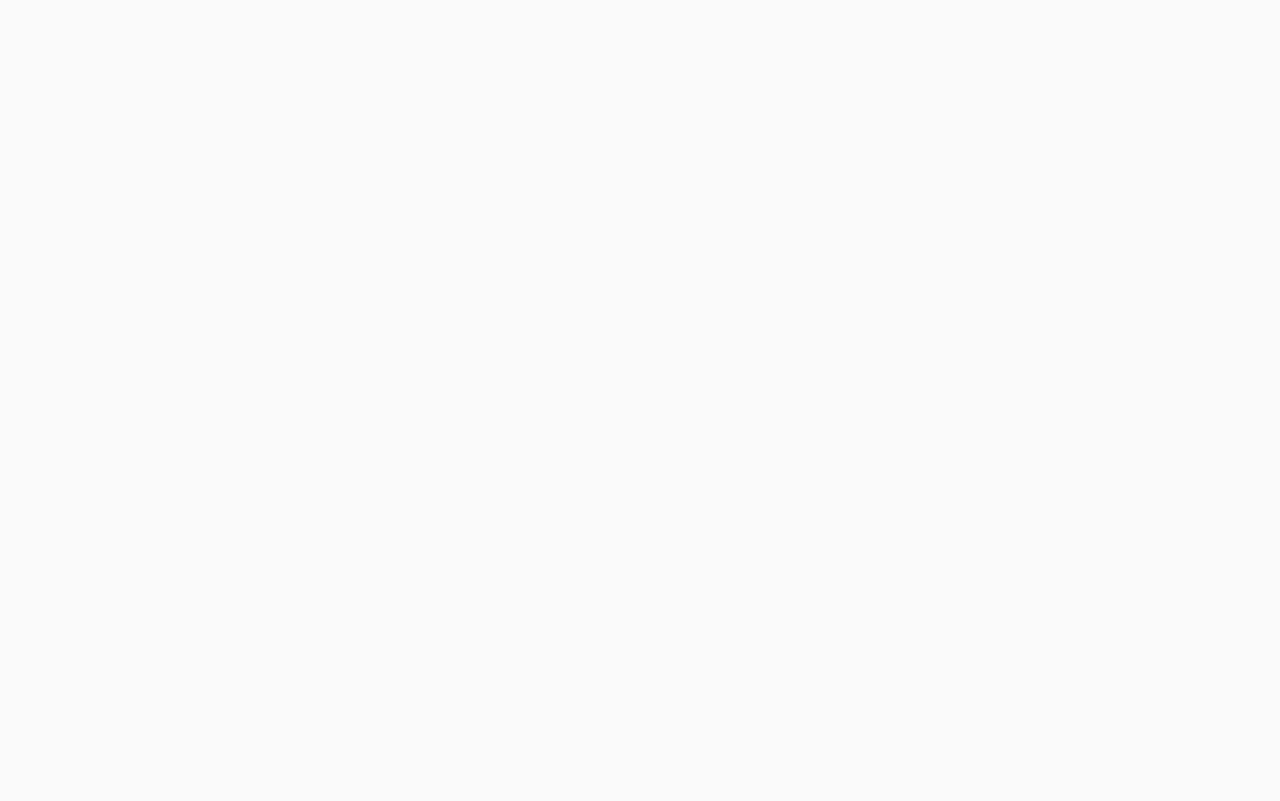
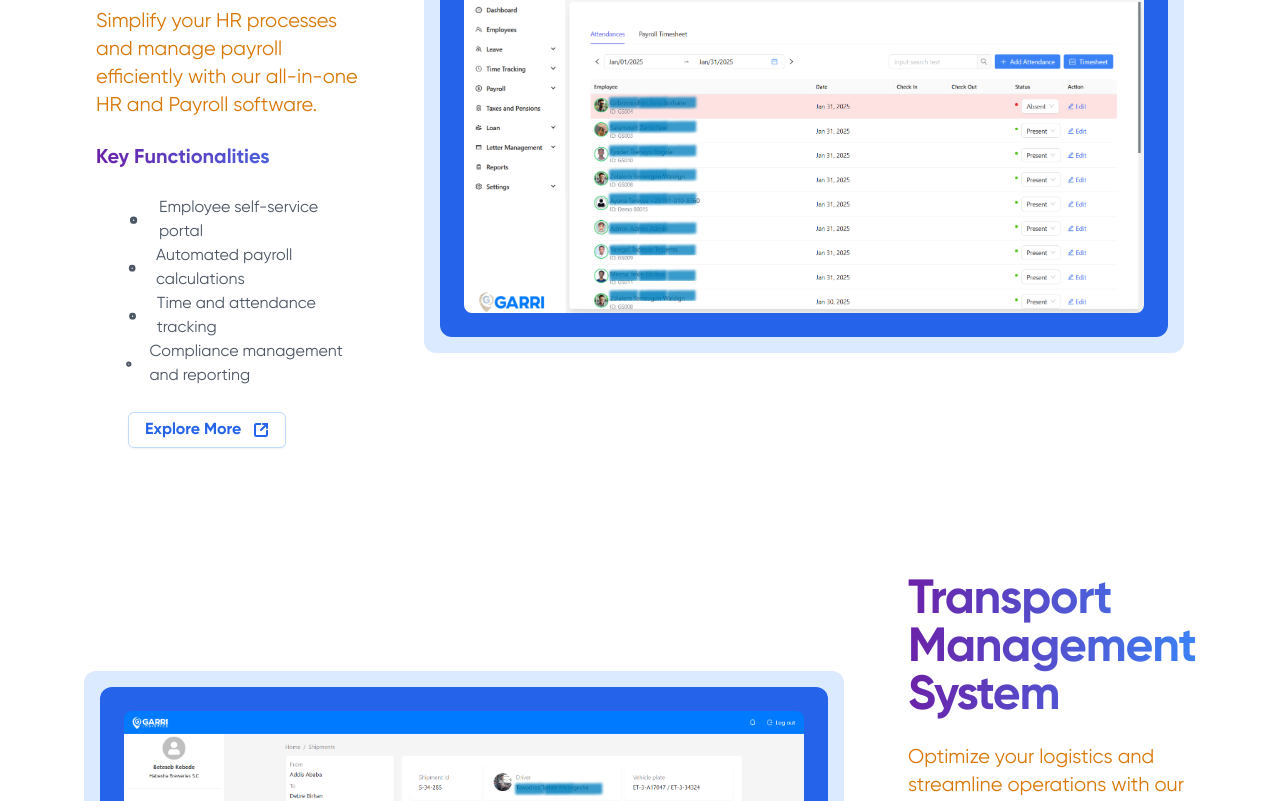
Before and after one commit to EyadertsGarri/garri-software-website, a React (Vite) app: page / in a window 1280 px wide. Shown: the part 1652-2453 px from the top of the page. Built offline with nearby package versions, Linux system fonts and the light colour scheme.

Commit message:
import diferent sections in the app file

```diff
--- a/src/App.tsx
+++ b/src/App.tsx
@@ -1,7 +1,12 @@
 import './App.css'
 import { Hero } from "@/sections/hero/Hero"
 import { NavBar } from './sections/navbar/Navbar'
-import { About } from './sections/about/about'
+import { About } from './sections/about/About'
+import { Products } from './sections/products/Product'
+import { Team } from './sections/team/Team'
+import { Testimonials } from './sections/testimonial/Testimonials'
+import { Contact } from './sections/contact/Contact'
+import { Footer } from './sections/footer/Footer'
 
 function App() {
 
@@ -13,11 +18,25 @@ function App() {
       {/* About section content */}
       <About/>
     </section>
-    <section id="solutions" className="min-h-screen bg-gray-50">
-      {/* Solutions section content */}
+    <section id="products" className="min-h-screen bg-white">
+      {/* Products section content */}
+      <Products/>
     </section>
-    <section id="resources" className="min-h-screen bg-gray-50">
+    <section id="teams" className="min-h-screen bg-white">
+      {/* Teams section content */}
+      <Team/>
+    </section>
+    <section id="testimonials" className=" bg-gray-50/60">
       {/* Resources section content */}
+      <Testimonials/>
+    </section>
+    <section id="contactUs" className=" bg-white">
+      {/* Resources section content */}
+      <Contact/>
+    </section>
+    <section  className=" bg-white">
+      {/* Footer*/}
+      <Footer/>
     </section>
   </main>
   )
```
